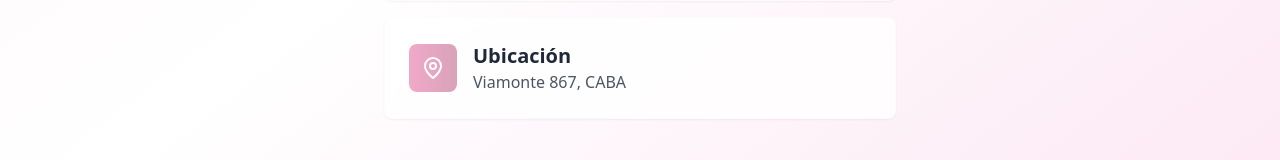
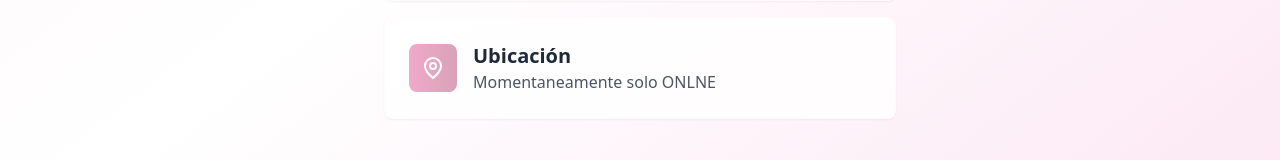
Before and after one commit to juroda/linktreejudith, a React (Vite) app: page / in a window 1280 px wide. Shown: the part 739-899 px from the top of the page. Built offline with nearby package versions, Linux system fonts and the light colour scheme.

Commit message:
Actualizando portfolio

```diff
--- a/src/pages/Home.tsx
+++ b/src/pages/Home.tsx
@@ -21,16 +21,16 @@ export function Home() {
     },
     {
       title: 'WhatsApp',
-      url: 'https://wa.me/5491124048592?text=%C2%A1Buenas!%20Estoy%20interesado%20en%20una%20pagina%20web',
+      url: 'https://wa.me/34614450805?text=%C2%A1Buenas!%20Estoy%20interesado%20en%20una%20pagina%20web',
       icon: <MessageCircle className="w-6 h-6" />,
       description: 'Hablemos sobre tu proyecto',
       gradient: 'from-pink-300/40 to-pink-500/40'
     },
     {
       title: 'Ubicación',
-      url: 'https://maps.google.com/?q=Viamonte+867,+C1053ABQ+Ciudad+Autónoma+de+Buenos+Aires',
+      url: '#',
       icon: <MapPin className="w-6 h-6" />,
-      description: 'Viamonte 867, CABA',
+      description: 'Momentaneamente solo ONLNE',
       gradient: 'from-pink-600/40 to-pink-800/40'
     }
   ];
@@ -110,7 +110,7 @@ export function Home() {
         {/* Footer */}
         <footer className="mt-16 text-center">
           <p className="text-gray-500 text-sm">
-            © {new Date().getFullYear()} Judith Rocio Davalos Gonzalez • Made with ♥
+            © {new Date().getFullYear()} <a href="https://www.instagram.com/_juroda/" target="_blank" rel="noopener noreferrer">Judith Rocio Davalos Gonzalez</a> • Made with ♥
           </p>
         </footer>
       </div>
```
